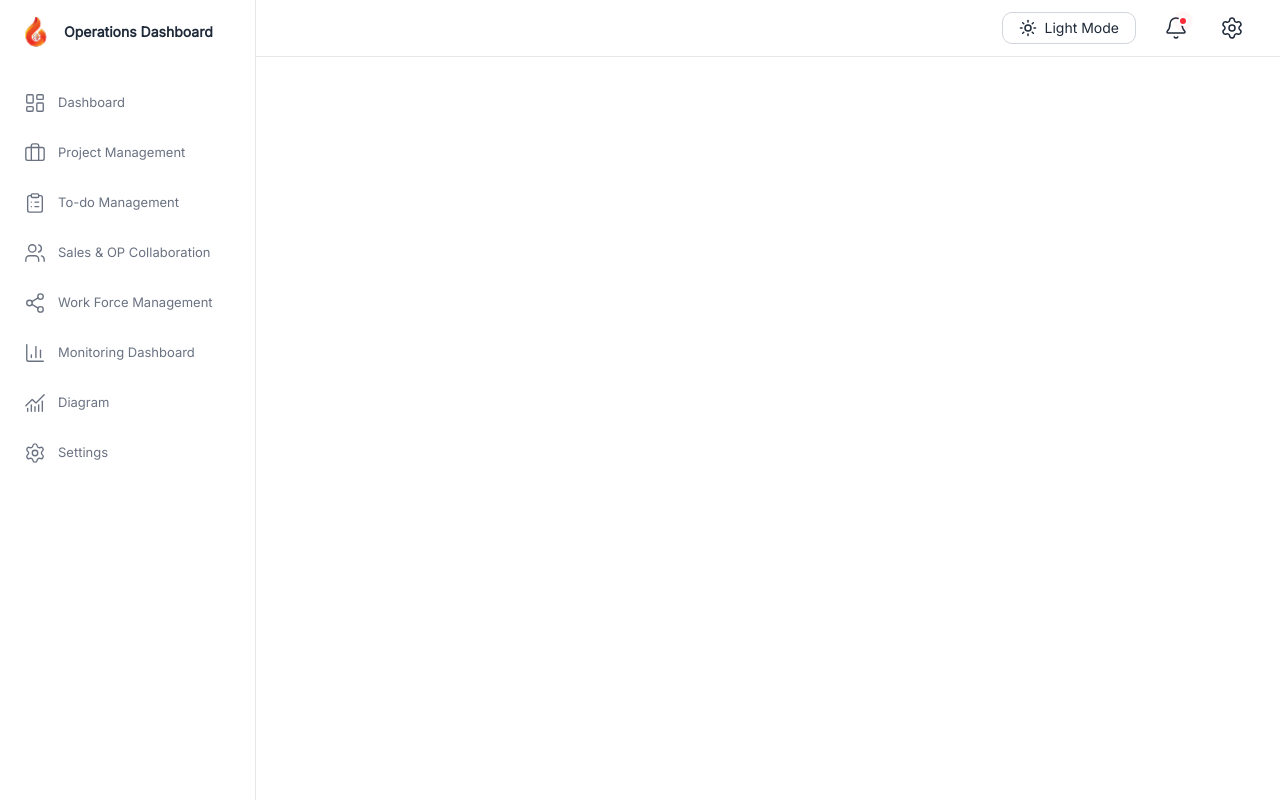
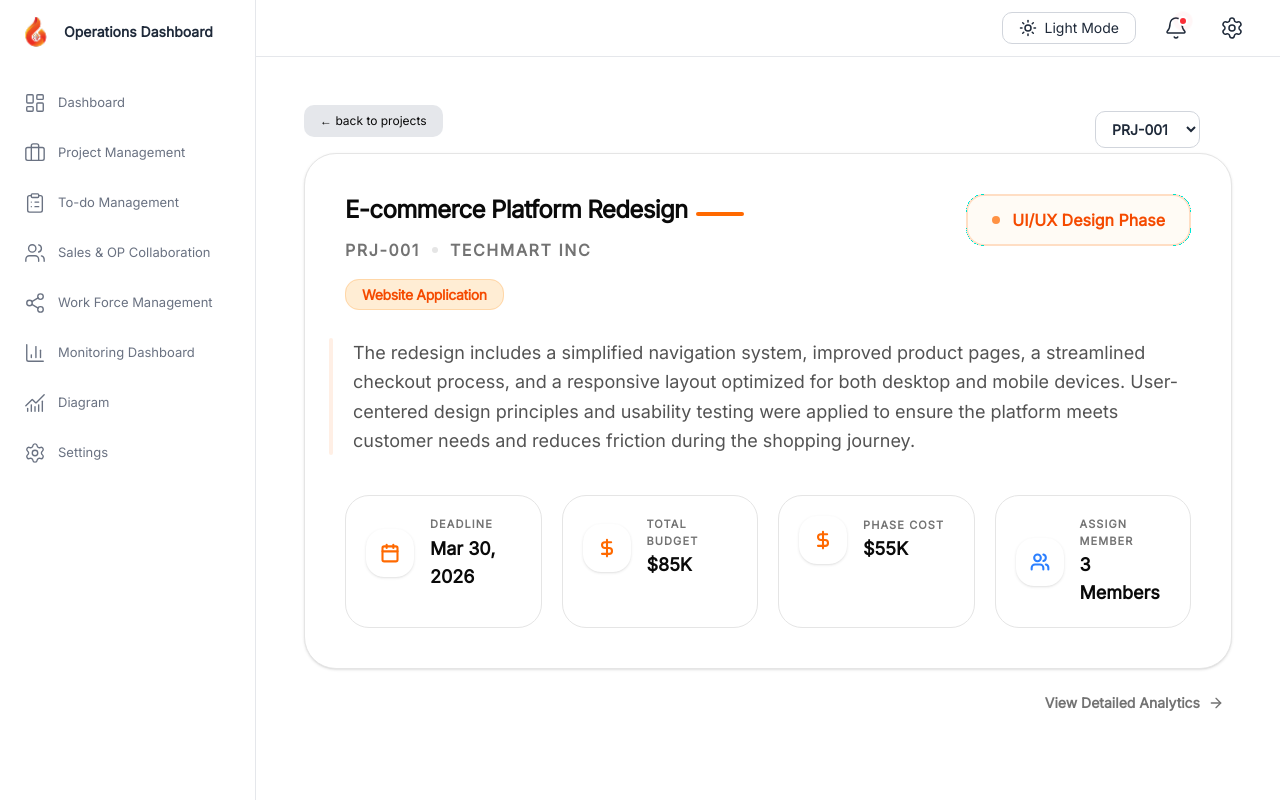
Before and after one commit to faioperation/FireAI-ERP, a React (Vite) app: page /tasktracker in a window 1280 px wide. Built offline with nearby package versions, Linux system fonts and the light colour scheme.

Commit message:
task  tracker overview added

```diff
--- a/public/OrderList.json
+++ b/public/OrderList.json
@@ -1,5 +1,4 @@
-{
-  "order_list": [
+ [
     {
       "id": 1,
       "project_id": "PRJ-001",
@@ -22,4 +21,3 @@
       "status": "Completed"
     }
   ]
-}
--- a/src/pages/TodoManagement/TaskTracker/TaskOverview.jsx
+++ b/src/pages/TodoManagement/TaskTracker/TaskOverview.jsx
@@ -1,9 +1,105 @@
-import React from 'react'
+import React from 'react';
+import { Calendar, DollarSign, Users, Target, ArrowRight } from 'lucide-react';
 
-export default function TaskOverview() {
+export default function TaskOverview({ findProject }) {
+  // Empty state handling
+  if (!findProject) {
+    return (
+      <div className="flex flex-col items-center justify-center h-80 border-2 border-dashed border-border rounded-[32px] bg-muted/5">
+        <div className="p-4 bg-muted/20 rounded-full mb-4">
+          <Target className="text-muted-foreground w-8 h-8" />
+        </div>
+        <p className="text-muted-foreground font-semibold">Select an order to view project overview</p>
+      </div>
+    );
+  }
+
   return (
-    <div>
+    <div className="w-full space-y-6 animate-in fade-in slide-in-from-bottom-4 duration-500">
+      {/* Top Main Section */}
+      <div className="bg-white dark:bg-darkSecBG rounded-[32px] border border-border p-6 md:p-10 shadow-sm">
 
+        {/* Header: Title & Phase */}
+        <div className="flex flex-col lg:flex-row justify-between items-start gap-6 mb-8">
+          <div className="space-y-3 flex-1">
+            <div className="flex items-center gap-2 flex-wrap">
+              <h1 className="text-2xl md:text-2xl font-black text-foreground tracking-tight">
+                {findProject.project_name}
+              </h1>
+              <span className="inline-block w-12 h-1 bg-orange-500 dark:bg-teal-500 rounded-full mt-2 hidden md:block"></span>
+            </div>
+
+            <div className="flex items-center gap-3 text-sm md:text-base font-bold text-muted-foreground uppercase tracking-widest">
+              <span>{findProject.project_id}</span>
+              <span className="w-1.5 h-1.5 rounded-full bg-border"></span>
+              <span>{findProject.company}</span>
+            </div>
+
+            <div className="pt-2">
+              <span className="bg-orange-100 dark:bg-teal-500/10 text-orange-600 dark:text-teal-400 px-4 py-1.5 rounded-xl text-xs md:text-sm font-black tracking-tight border border-orange-200 dark:border-teal-500/20">
+                {findProject.category}
+              </span>
+            </div>
+          </div>
+
+          <div className="shrink-0">
+            <div className="px-6 py-3 rounded-2xl border-2 border-orange-500/20 dark:border-teal-500/20 bg-orange-50/50 dark:bg-teal-500/5 flex items-center gap-3">
+              <div className="w-2 h-2 rounded-full bg-orange-500 dark:bg-teal-500 animate-pulse"></div>
+              <span className="text-orange-600 dark:text-teal-400 font-extrabold text-sm md:text-base">
+                {findProject.current_phase}
+              </span>
+            </div>
+          </div>
+        </div>
+
+        {/* Description Section */}
+        <div className="relative mb-10 group">
+          <div className="absolute -left-4 top-0 bottom-0 w-1 bg-orange-500/10 dark:bg-teal-500/10 rounded-full"></div>
+          <p className="text-foreground/70 text-[15px] md:text-[18px] leading-relaxed font-medium pl-2">
+            {findProject.description}
+          </p>
+        </div>
+
+        {/* Metrics Grid */}
+        <div className="grid grid-cols-1 sm:grid-cols-2 lg:grid-cols-4 gap-4 md:gap-5">
+          {findProject.metrics.map((metric, index) => (
+            <div
+              key={index}
+              className="group p-5 rounded-[24px] border border-border bg-muted/5 dark:bg-muted/10 hover:border-orange-500/30 dark:hover:border-teal-500/30 transition-all duration-300"
+            >
+              <div className="flex items-center gap-4">
+                <div className="p-3.5 rounded-2xl bg-white dark:bg-darkBG shadow-sm text-orange-500 dark:text-teal-500 group-hover:scale-110 transition-transform">
+                  {metric.icon_type === 'calendar' ? <Calendar size={20} strokeWidth={2.5} /> : <DollarSign size={20} strokeWidth={2.5} />}
+                </div>
+                <div>
+                  <p className="text-[11px] font-black text-muted-foreground uppercase tracking-widest mb-0.5">{metric.label}</p>
+                  <p className="text-base md:text-lg font-black text-foreground">{metric.value}</p>
+                </div>
+              </div>
+            </div>
+          ))}
+
+          {/* Members Metric */}
+          <div className="p-5 rounded-[24px] border border-border bg-muted/5 dark:bg-muted/10">
+            <div className="flex items-center gap-4">
+              <div className="p-3.5 rounded-2xl bg-white dark:bg-darkBG shadow-sm text-blue-500">
+                <Users size={20} strokeWidth={2.5} />
+              </div>
+              <div>
+                <p className="text-[11px] font-black text-muted-foreground uppercase tracking-widest mb-0.5">Assign Member</p>
+                <p className="text-base md:text-lg font-black text-foreground">{findProject.assign_member_count} Members</p>
+              </div>
+            </div>
+          </div>
+        </div>
+      </div>
+
+      {/* Quick Action Footer */}
+      <div className="flex justify-end px-2">
+        <button className="flex items-center gap-2 text-sm font-bold text-muted-foreground hover:text-orange-500 dark:hover:text-teal-500 transition-colors group">
+          View Detailed Analytics <ArrowRight size={16} className="group-hover:translate-x-1 transition-transform" />
+        </button>
+      </div>
     </div>
-  )
+  );
 }
--- a/src/pages/TodoManagement/TaskTracker/TaskTracker.jsx
+++ b/src/pages/TodoManagement/TaskTracker/TaskTracker.jsx
@@ -1,10 +1,72 @@
-import React from 'react'
-import TaskOverview from './TaskOverview'
+import React, { useEffect, useState } from "react";
+import { Link } from "react-router";
+import TaskOverview from "./TaskOverview";
 
 export default function TaskTracker() {
+  const [orders, setOrders] = useState([]);
+  const [projects, setProjects] = useState([]);
+  const [orderID, setOrderID] = useState(null);
+
+  useEffect(() => {
+    fetch("/OrderList.json")
+      .then((res) => res.json())
+      .then((data) => {
+        setOrders(data);
+
+        // 👉 first id auto select
+        if (data.length > 0) {
+          setOrderID(data[0].id);
+        }
+      });
+  }, []);
+
+  useEffect(() => {
+    fetch("/projects.json")
+      .then((res) => res.json())
+      .then((data) => setProjects(data));
+  }, []);
+
+  const findProject = orderID
+    ? projects.find((project) => project.order_id === orderID)
+    : null;
+
   return (
     <div>
-      <TaskOverview/>
+      <div className="flex items-center justify-between">
+        <button className="mb-4 text-xs dark:text-black px-4 py-2 rounded-lg bg-gray-200">
+          <Link to="/project/view">← back to projects</Link>
+        </button>
+
+        {/* ✅ Dropdown */}
+        <select
+          value={orderID || ""}
+          onChange={(e) => setOrderID(Number(e.target.value))}
+          className="
+    border rounded-lg px-3 py-2 text-sm mr-8
+    bg-white text-gray-800 border-gray-300 font-semibold
+    dark:bg-gray-800 dark:text-gray-100 dark:border-gray-600
+    focus:outline-none focus:ring-2 dark:focus:ring-blue-400 focus:ring-orange-400
+    dark:focus:ring-blue-500
+    transition
+  "
+        >
+          {orders.map((order) => (
+            <option
+              key={order.id}
+              value={order.id}
+              className="bg-white  text-gray-800 dark:bg-gray-800 dark:text-gray-100 "
+            >
+              {order.project_id}
+            </option>
+          ))}
+        </select>
+      </div>
+
+      {/* ✅ Selected Project Show */}
+
+      <div>
+        <TaskOverview findProject={findProject}></TaskOverview>
+      </div>
     </div>
-  )
+  );
 }
--- a/src/pages/TodoManagement/TodoComponants/Mytask.jsx
+++ b/src/pages/TodoManagement/TodoComponants/Mytask.jsx
@@ -185,7 +185,7 @@ export default function Mytask() {
                     {["High", "Medium", "Low"].map((p) => (
                       <DropdownMenuItem
                         key={p}
-                        onClick={() => updateTask(item.id, "priority", p)} // Ekhane 'idx' er bodole 'item.id' hobe
+                        onClick={() => updateTask(item.id, "priority", p)}
                       >
                         {p}
                       </DropdownMenuItem>
```
